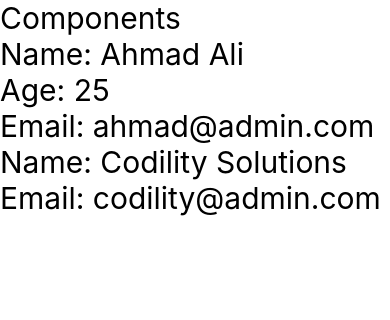
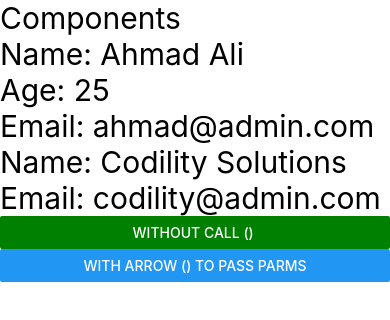
Before and after one commit to AhmadAliCodility/React-native-learning, a React Native app: screen / in a window 390 px wide. Shown: the top 320 px of the page. Built offline with nearby package versions, Linux system fonts and the light colour scheme.

Commit message:
#8 Button and onPress

```diff
--- a/App.tsx
+++ b/App.tsx
@@ -3,11 +3,22 @@ import React from 'react';
 import { Text, View, Button } from 'react-native';
 import CompanyData from './components/CompanyData';
 function App(): JSX.Element {
+  const fruit = (value) => {
+    console.warn(value);
+  }
+
+
   return (
     <View>
       <Text style={{ fontSize: 30 }}>Components</Text>
       <UserData />
       <CompanyData />
+      {/* <Button title="with ()" color={'red'} onPress={fruit()} /> */}
+      <Button title="without call () " color={'green'} onPress={fruit} />
+      <Button
+        title="with arrow () to pass parms"
+        onPress={() => fruit('apple')}
+      />
     </View>
   );
 }
```
